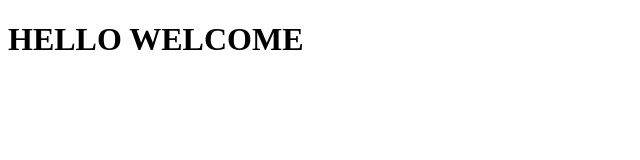
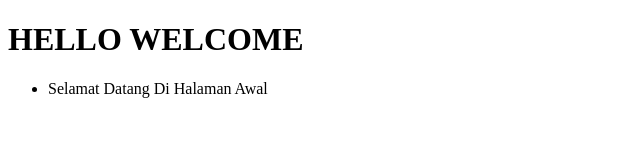
Before and after one commit to bangaco123/apa, a plain HTML site: page index.html in a window 1280 px wide. Shown: the whole page, without its empty margins (0-640 px from the left). Drawn offline with Linux system fonts and the light colour scheme.

Commit message:
edit data index dan data about

```diff
--- a/index.html
+++ b/index.html
@@ -8,5 +8,8 @@
 </head>
 <body>
     <h1>HELLO WELCOME</h1>
+    <ul>
+        <li>Selamat Datang Di Halaman Awal</li>
+    </ul>
 </body>
 </html>
```
Also changed, not shown: about.html (+1 -0 lines), akun.html (+1 -1 lines).
